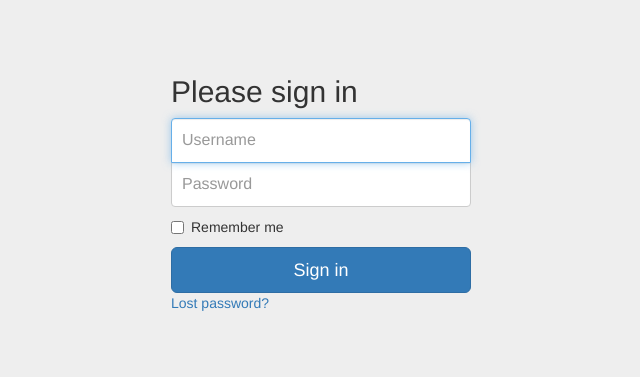
After one commit to vishu-guntupalli/spring-batch-dashboard, a Django app: template spring_batch_dashboard/dashboard/templates/login.html in a window 1280 px wide. The commit adds this page. Shown: the top 377 px of the page, without its empty margins (319-959 px from the left). Run offline with Django 3.2, Linux system fonts and the light colour scheme; the template is opened without the code that fills it, so the values that code supplies are empty; some libraries are stand-ins or nearby versions.

Commit message:
- Adding a default login page, making all pages secure.

```diff
--- /dev/null
+++ b/spring_batch_dashboard/dashboard/static/signin.css
@@ -0,0 +1,40 @@
+body {
+  padding-top: 40px;
+  padding-bottom: 40px;
+  background-color: #eee;
+}
+
+.form-signin {
+  max-width: 330px;
+  padding: 15px;
+  margin: 0 auto;
+}
+.form-signin .form-signin-heading,
+.form-signin .checkbox {
+  margin-bottom: 10px;
+}
+.form-signin .checkbox {
+  font-weight: normal;
+}
+.form-signin .form-control {
+  position: relative;
+  height: auto;
+  -webkit-box-sizing: border-box;
+     -moz-box-sizing: border-box;
+          box-sizing: border-box;
+  padding: 10px;
+  font-size: 16px;
+}
+.form-signin .form-control:focus {
+  z-index: 2;
+}
+.form-signin input[type="email"] {
+  margin-bottom: -1px;
+  border-bottom-right-radius: 0;
+  border-bottom-left-radius: 0;
+}
+.form-signin input[type="password"] {
+  margin-bottom: 10px;
+  border-top-left-radius: 0;
+  border-top-right-radius: 0;
+}
--- a/spring_batch_dashboard/dashboard/templates/base.html
+++ b/spring_batch_dashboard/dashboard/templates/base.html
@@ -16,6 +16,9 @@
 
     {# Display django.contrib.messages as Bootstrap alerts #}
     {% bootstrap_messages %}
+
+    {% load static %}
+    <link href="{% static 'signin.css' %}" rel="stylesheet"> </link>
 </head>
 <body>
     {% block content %}
--- /dev/null
+++ b/spring_batch_dashboard/dashboard/templates/login.html
@@ -0,0 +1,36 @@
+{% extends "base.html" %}
+
+{% block content %}
+
+{% csrf_token %}
+<form class="form-signin" method="post" action="{% url 'login' %}">
+    {% if form.errors %}
+    <p>Your username and password didn't match. Please try again.</p>
+    {% endif %}
+
+    {% if next %}
+        {% if user.is_authenticated %}
+        <p>Your account doesn't have access to this page. To proceed,
+        please login with an account that has access.</p>
+        {% else %}
+        <p>Please login to see this page.</p>
+        {% endif %}
+    {% endif %}
+    <h2 class="form-signin-heading">Please sign in</h2>
+    <label for="form.username" class="sr-only">Username</label>
+    <input type="email" id="form.username" class="form-control" placeholder="Username" required autofocus>
+    <label for="form.password" class="sr-only">Password</label>
+    <input type="password" id="form.password" class="form-control" placeholder="Password" required>
+    <div class="checkbox">
+      <label>
+        <input type="checkbox" value="remember-me"> Remember me
+      </label>
+    </div>
+    <button class="btn btn-lg btn-primary btn-block" type="submit">Sign in</button>
+    <input type="hidden" name="next" value="{{ next }}" />
+
+    {# Assumes you setup the password_reset view in your URLconf #}
+    <p><a href="{% url 'password_reset' %}">Lost password?</a></p>
+</form>
+
+{% endblock %}
--- a/spring_batch_dashboard/dashboard/urls.py
+++ b/spring_batch_dashboard/dashboard/urls.py
@@ -5,4 +5,5 @@ urlpatterns = [
     url(r'^job-meta/',views.job_meta, name='job_meta'),
     url(r'^job-success-failure',views.job_success_failure_ratio, name='job_success_failure_ratio'),
     url(r'^$',views.dashboard, name='dashboard')
+
 ]
--- a/spring_batch_dashboard/spring_batch_dashboard/urls.py
+++ b/spring_batch_dashboard/spring_batch_dashboard/urls.py
@@ -15,8 +15,11 @@ Including another URLconf
 """
 from django.conf.urls import include, url
 from django.contrib import admin
+from django.contrib.auth import views as auth_views
 
 urlpatterns = [
     url(r'^admin/', admin.site.urls),
-    url(r'^dashboard/',include('dashboard.urls'))
+    url(r'^dashboard/',include('dashboard.urls')),
+    url('^', include('django.contrib.auth.urls')),
+    url(r'^accounts/login/$', auth_views.login, {'template_name': 'login.html'}),
 ]
```
Also changed, not shown: spring_batch_dashboard/dashboard/views.py (+8 -1 lines).
